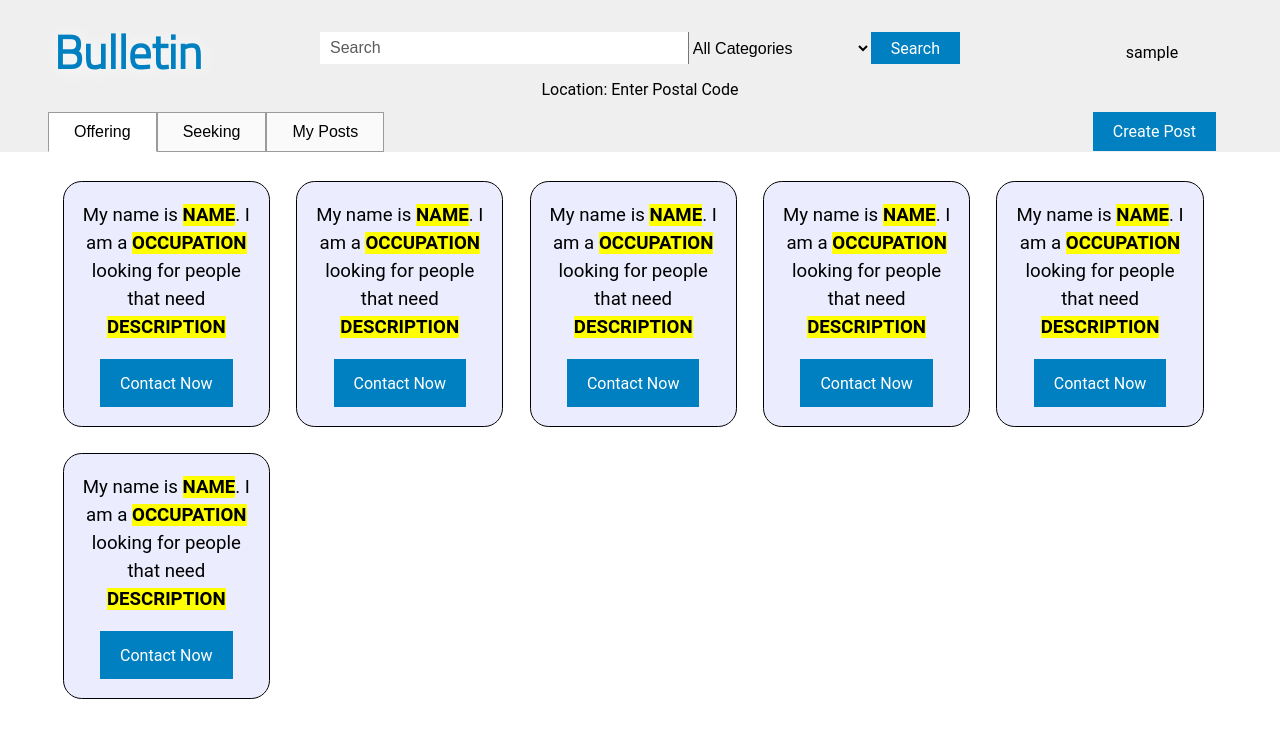
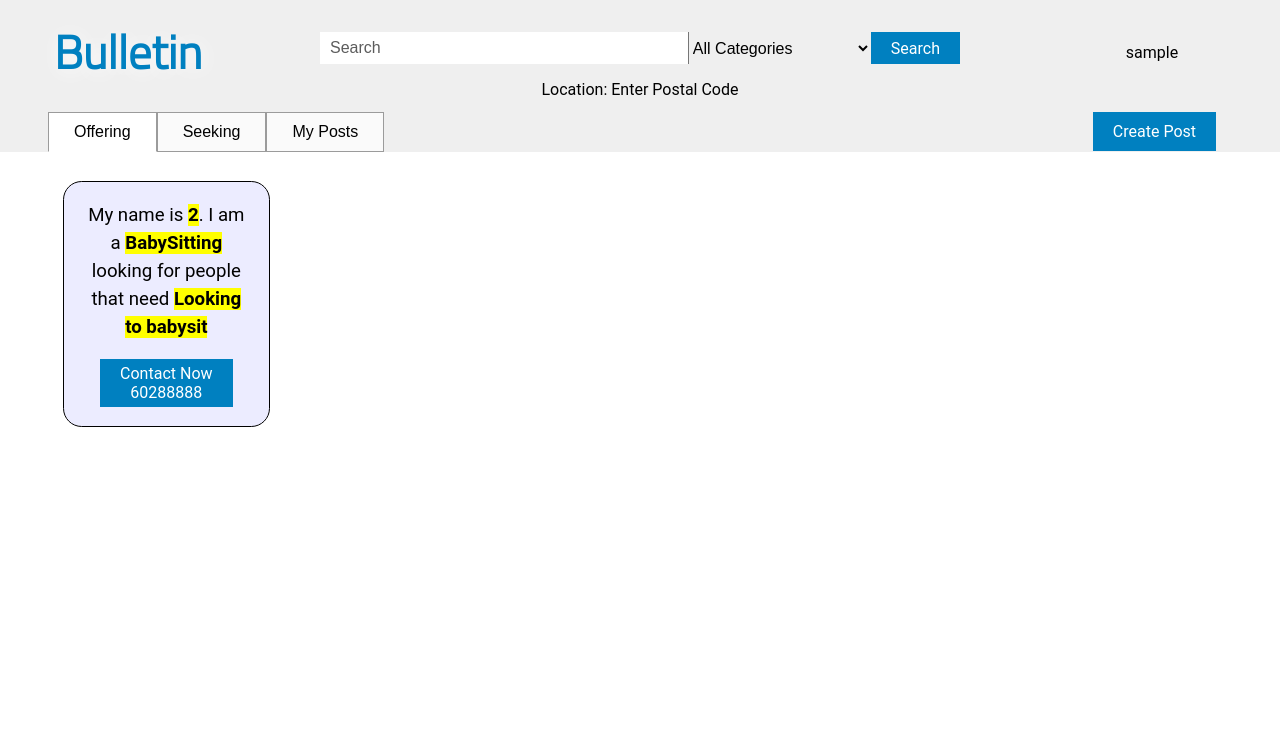
Before and after one commit to bpaielli/Bulletin, a PHP site: page /board.php in a window 1280 px wide. Shown: the top 738 px of the page. Run offline with PHP 8.4, Linux system fonts and the light colour scheme; the visitor is signed in with stand-in values (Sample User, id 1); data comes from the database, SQL or seed files in the repository.

Commit message:
backend working and populating front end, need to clean up format

```diff
--- a/assets/scripts/controller.php
+++ b/assets/scripts/controller.php
@@ -77,6 +77,9 @@ else if($_POST['form'] === 'formSeeking'){
 
 	$accountDatabaseAdapter ->createSeekingPost();
 
+
+
+
 	header ( "Location: ../../board.php" );
 
 }
--- a/assets/scripts/model.php
+++ b/assets/scripts/model.php
@@ -5,6 +5,7 @@ salt the password,
 and make a new row in the database.
 
 -->
+
 
 <?php
 
@@ -142,6 +143,7 @@ class accountDatabaseAdapter {
 		//set remaining variables
 		$type = 'seeking';
 		$user_id = $_SESSION['user_email'];
+		$date = '05-01-2017';
 		$location = '85719';
 		$category = $_POST['createpostcategories2'];
 		$occupation = $_POST['createpostoccupationseeking'];
@@ -150,10 +152,11 @@ class accountDatabaseAdapter {
 		$contact = $_SESSION['user_email'];
 
 		//INSERT into DB
-		$stmt = $this->DB->prepare ("INSERT into post values(:uniqueID, :type, :user_id, :location, :category, :occupation, :description, :dueDate, :contact);");
+		$stmt = $this->DB->prepare ("INSERT into post values(:uniqueID, :type, :user_id, :date, :location, :category, :occupation, :description, :dueDate, :contact);");
 		$stmt->bindParam('uniqueID', $uniqueID);
 		$stmt->bindParam('type', $type);
 		$stmt->bindParam('user_id', $user_id);
+		$stmt->bindParam('date', $date);
 		$stmt->bindParam('location', $location);
 		$stmt->bindParam('category', $category);
 		$stmt->bindParam('occupation', $occupation);
@@ -161,6 +164,28 @@ class accountDatabaseAdapter {
 		$stmt->bindParam('dueDate', $due_date);
 		$stmt->bindParam('contact', $contact);
 		$stmt->execute ();
+
+		//
+
+	}
+
+
+	public function getAllOfferingPosts(){
+		$stmt = $this->DB->prepare ( "SELECT * FROM post WHERE type='offering';" );
+		$stmt->execute ();
+
+		$arr = $stmt->fetchAll();
+
+		return $arr;
+	}
+
+	public function getAllSeekingPosts(){
+		$stmt = $this->DB->prepare ( "SELECT * FROM post WHERE type='seeking';" );
+		$stmt->execute ();
+
+		$arr = $stmt->fetchAll();
+
+		return $arr;
 	}
 } // end class acccountDatabaseAdapter
 ?>
--- a/board.php
+++ b/board.php
@@ -1,6 +1,8 @@
 <!-- Programmers: Austin Mutschler & Brittany Paielli -->
 <?php
 session_start ();
+include 'assets/scripts/model.php';
+$accountDatabaseAdapter = new accountDatabaseAdapter();
 
 // If user is not logged in
 if (! isset ( $_SESSION ['user'] )) {
@@ -59,127 +61,29 @@ if (! isset ( $_SESSION ['user'] )) {
 	</div>
 
 	<div id="Offering" class="boardcontent">
+	<?php
+	$arr = $accountDatabaseAdapter -> getAllOfferingPosts();
+	$result = '';
 
-		<div class="posttemplate">
-			<p class="livepostcontent">
-				My name is <span class="userinputtedfield">NAME</span>. I am a <span
-					class="userinputtedfield">OCCUPATION</span> looking for people that
-				need <span class="userinputtedfield">DESCRIPTION</span>
-			</p>
-			<button id="contactbutton" class="USERID">Contact Now</button>
-		</div>
+	foreach ($arr as $item){
+		$result = '<div class="posttemplate"><p class="livepostcontent">My name is <span class="userinputtedfield">'. $item['user_id'] .'</span>. I am a <span class="userinputtedfield">' . $item['category'] .'</span> looking for people that need <span class="userinputtedfield">' . $item['body_description'] .'</span></p><button id="contactbutton" class="USERID">Contact Now<br>'. $item['contact'] .'</button></div>';
 
-		<div class="posttemplate">
-			<p class="livepostcontent">
-				My name is <span class="userinputtedfield">NAME</span>. I am a <span
-					class="userinputtedfield">OCCUPATION</span> looking for people that
-				need <span class="userinputtedfield">DESCRIPTION</span>
-			</p>
-			<button id="contactbutton" class="USERID">Contact Now</button>
-		</div>
+		echo $result;
 
-		<div class="posttemplate">
-			<p class="livepostcontent">
-				My name is <span class="userinputtedfield">NAME</span>. I am a <span
-					class="userinputtedfield">OCCUPATION</span> looking for people that
-				need <span class="userinputtedfield">DESCRIPTION</span>
-			</p>
-			<button id="contactbutton" class="USERID">Contact Now</button>
-		</div>
-
-		<div class="posttemplate">
-			<p class="livepostcontent">
-				My name is <span class="userinputtedfield">NAME</span>. I am a <span
-					class="userinputtedfield">OCCUPATION</span> looking for people that
-				need <span class="userinputtedfield">DESCRIPTION</span>
-			</p>
-			<button id="contactbutton" class="USERID">Contact Now</button>
-		</div>
-
-		<div class="posttemplate">
-			<p class="livepostcontent">
-				My name is <span class="userinputtedfield">NAME</span>. I am a <span
-					class="userinputtedfield">OCCUPATION</span> looking for people that
-				need <span class="userinputtedfield">DESCRIPTION</span>
-			</p>
-			<button id="contactbutton" class="USERID">Contact Now</button>
-		</div>
-
-		<div class="posttemplate">
-			<p class="livepostcontent">
-				My name is <span class="userinputtedfield">NAME</span>. I am a <span
-					class="userinputtedfield">OCCUPATION</span> looking for people that
-				need <span class="userinputtedfield">DESCRIPTION</span>
-			</p>
-			<button id="contactbutton" class="USERID">Contact Now</button>
-		</div>
-
-
+	}
+	?>
 	</div>
 
 	<div id="Seeking" class="boardcontent">
-		<div class="posttemplate">
-			<p class="livepostcontent">
-				My name is <span class="userinputtedfield">NAME</span>. I'm looking
-				for a <span class="userinputtedfield">OCCUPATION</span> for help
-				with <span class="userinputtedfield">DESCRIPTION</span> by <span
-					class="userinputtedfield">DATE</span>
-			</p>
-			<button id="contactbutton" class="USERID">Contact Now</button>
-		</div>
+	<?php
+	$arr = $accountDatabaseAdapter -> getAllSeekingPosts();
+	$result = '';
 
-
-		<div class="posttemplate">
-			<p class="livepostcontent">
-				My name is <span class="userinputtedfield">NAME</span>. I'm looking
-				for a <span class="userinputtedfield">OCCUPATION</span> for help
-				with <span class="userinputtedfield">DESCRIPTION</span> by <span
-					class="userinputtedfield">DATE</span>
-			</p>
-			<button id="contactbutton" class="USERID">Contact Now</button>
-		</div>
-
-		<div class="posttemplate">
-			<p class="livepostcontent">
-				My name is <span class="userinputtedfield">NAME</span>. I'm looking
-				for a <span class="userinputtedfield">OCCUPATION</span> for help
-				with <span class="userinputtedfield">DESCRIPTION</span> by <span
-					class="userinputtedfield">DATE</span>
-			</p>
-			<button id="contactbutton" class="USERID">Contact Now</button>
-		</div>
-
-		<div class="posttemplate">
-			<p class="livepostcontent">
-				My name is <span class="userinputtedfield">NAME</span>. I'm looking
-				for a <span class="userinputtedfield">OCCUPATION</span> for help
-				with <span class="userinputtedfield">DESCRIPTION</span> by <span
-					class="userinputtedfield">DATE</span>
-			</p>
-			<button id="contactbutton" class="USERID">Contact Now</button>
-		</div>
-
-		<div class="posttemplate">
-			<p class="livepostcontent">
-				My name is <span class="userinputtedfield">NAME</span>. I'm looking
-				for a <span class="userinputtedfield">OCCUPATION</span> for help
-				with <span class="userinputtedfield">DESCRIPTION</span> by <span
-					class="userinputtedfield">DATE</span>
-			</p>
-			<button id="contactbutton" class="USERID">Contact Now</button>
-		</div>
-
-		<div class="posttemplate">
-			<p class="livepostcontent">
-				My name is <span class="userinputtedfield">NAME</span>. I'm looking
-				for a <span class="userinputtedfield">OCCUPATION</span> for help
-				with <span class="userinputtedfield">DESCRIPTION</span> by <span
-					class="userinputtedfield">DATE</span>
-			</p>
-			<button id="contactbutton" class="USERID">Contact Now</button>
-		</div>
-
-
+	foreach ($arr as $item){
+		$result = '<div class="posttemplate"><p class="livepostcontent">My name is <span class="userinputtedfield">'. $item['user_id'] . '</span>. I am looking for a <span class="userinputtedfield">' . $item['category'] .'</span> for help with <span class="userinputtedfield">' . $item['body_description'].'</span> by <span class="userinputtedfield">' . $item['due_date']. '</span></p><button id="contactbutton" class="USERID">Contact Now<br>'. $item['contact']. '</button></div>';
+		echo $result;
+	}
+	?>
 	</div>
 
 	<div id="MyPosts" class="boardcontent">
```
